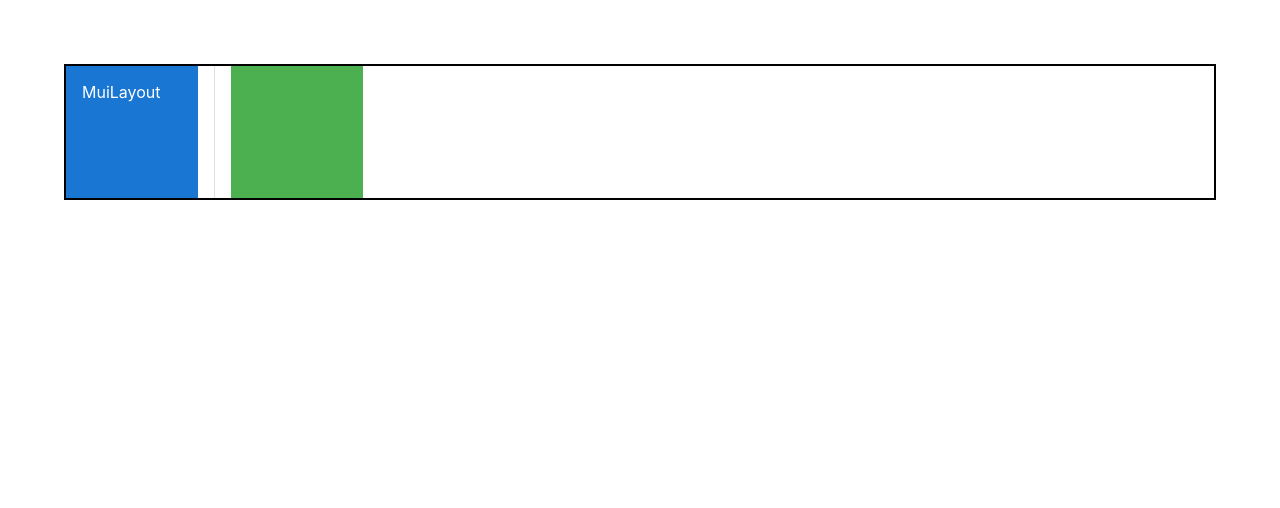
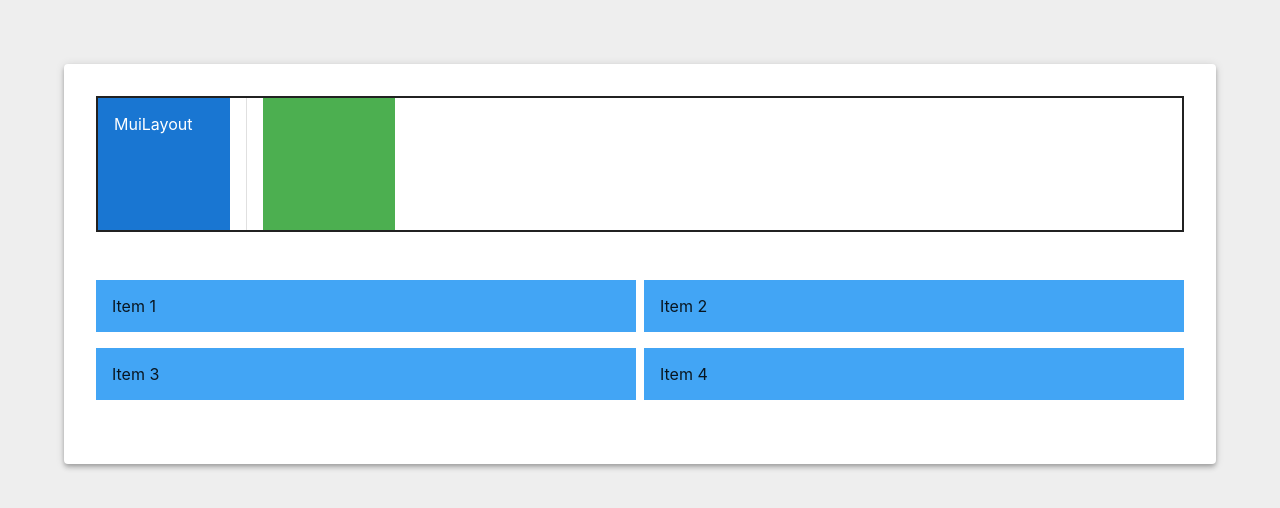
Before and after one commit to RahulRajak525/React-MUI, a React (Create React App) app: page / in a window 1280 px wide. Shown: the top 508 px of the page. Built offline with nearby package versions, Linux system fonts and the light colour scheme.

Commit message:
Grid and paper

```diff
--- a/src/App.css
+++ b/src/App.css
@@ -1,3 +1,6 @@
+body{
+  background-color: #eeeeee;
+}
 .App {
   padding:4rem ;
 }
--- a/src/App.tsx
+++ b/src/App.tsx
@@ -25,7 +25,6 @@
       {/* <MuiRatings/> */}
       {/* <MuiAutoComplete/> */}
       <MuiLayout/>
-
     </div>
   );
 }
--- a/src/components/10MuiLayout.tsx
+++ b/src/components/10MuiLayout.tsx
@@ -1,8 +1,14 @@
 import React from "react";
-import { Box, Stack, Divider } from "@mui/material";
+import { Box, Stack, Divider, Grid ,Paper} from "@mui/material";
 export const MuiLayout = () => {
-  return(
-  <Stack sx={{border:'2px solid'  }} direction='row' spacing={2} divider={<Divider orientation="vertical" flexItem />} >
+  return (
+    <Paper sx={{padding:'32px' }} elevation={4} >
+      <Stack
+        sx={{ border: "2px solid" }}
+        direction="row"
+        spacing={2}
+        divider={<Divider orientation="vertical" flexItem />}
+      >
         <Box
           sx={{
             backgroundColor: "primary.main",
@@ -25,5 +31,20 @@
           p={2}
         ></Box>
       </Stack>
-  )
+      <Grid container my={4} rowSpacing={2} columnSpacing={1} >
+        <Grid item xs={6}>
+          <Box bgcolor='primary.light' p={2}>Item 1</Box>
+        </Grid>
+        <Grid item xs={6}>
+          <Box bgcolor='primary.light' p={2}>Item 2</Box>
+        </Grid>
+        <Grid item xs={6}>
+          <Box bgcolor='primary.light' p={2}>Item 3</Box>
+        </Grid>
+        <Grid item xs={6}>
+          <Box bgcolor='primary.light' p={2}>Item 4</Box>
+        </Grid>
+      </Grid>
+    </Paper>
+  );
 };
```
Lines whose indentation alone changed are shown as unchanged.
